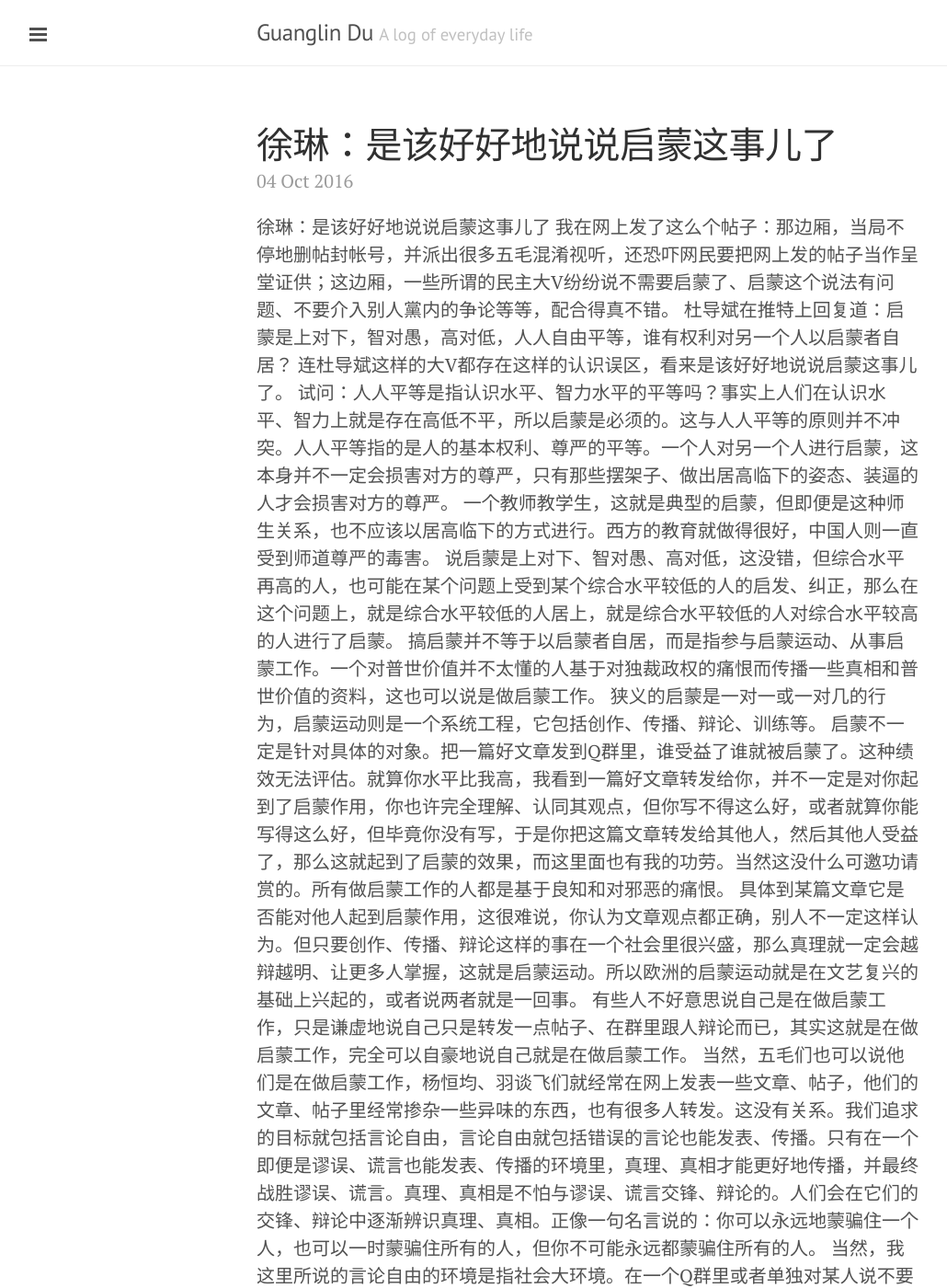
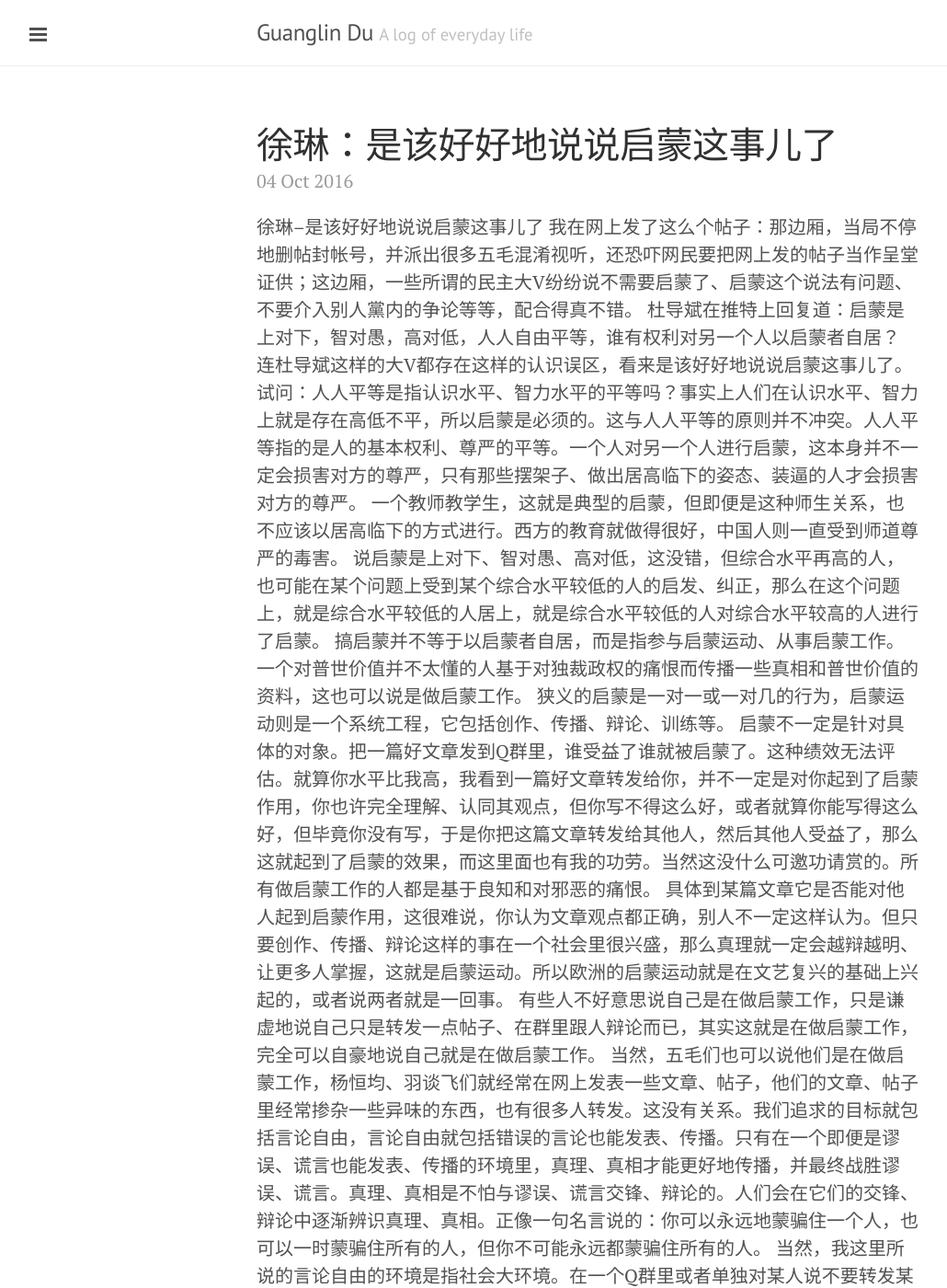
Before and after one commit to GuanglinDu/GuanglinDu.github.io, a Jekyll site: the page built from _posts/2016-10-04-hello2.markdown, in a window 1280 px wide and 1400 px high. Shown: the whole window at 92% size, without its empty margins (1-1031 px from the left). Built offline with Jekyll 4.4.1, drawn with Linux system fonts in a browser that asks for light colours; some of the changed text lies outside the part shown.

```diff
--- a/_posts/2016-10-04-hello2.markdown
+++ b/_posts/2016-10-04-hello2.markdown
@@ -3,7 +3,7 @@ published: true
 title: 徐琳：是该好好地说说启蒙这事儿了
 layout: post
 ---
-徐琳：是该好好地说说启蒙这事儿了
+徐琳--是该好好地说说启蒙这事儿了
        我在网上发了这么个帖子：那边厢，当局不停地删帖封帐号，并派出很多五毛混淆视听，还恐吓网民要把网上发的帖子当作呈堂证供；这边厢，一些所谓的民主大V纷纷说不需要启蒙了、启蒙这个说法有问题、不要介入别人黨内的争论等等，配合得真不错。
        杜导斌在推特上回复道：启蒙是上对下，智对愚，高对低，人人自由平等，谁有权利对另一个人以启蒙者自居？
        连杜导斌这样的大V都存在这样的认识误区，看来是该好好地说说启蒙这事儿了。
```
